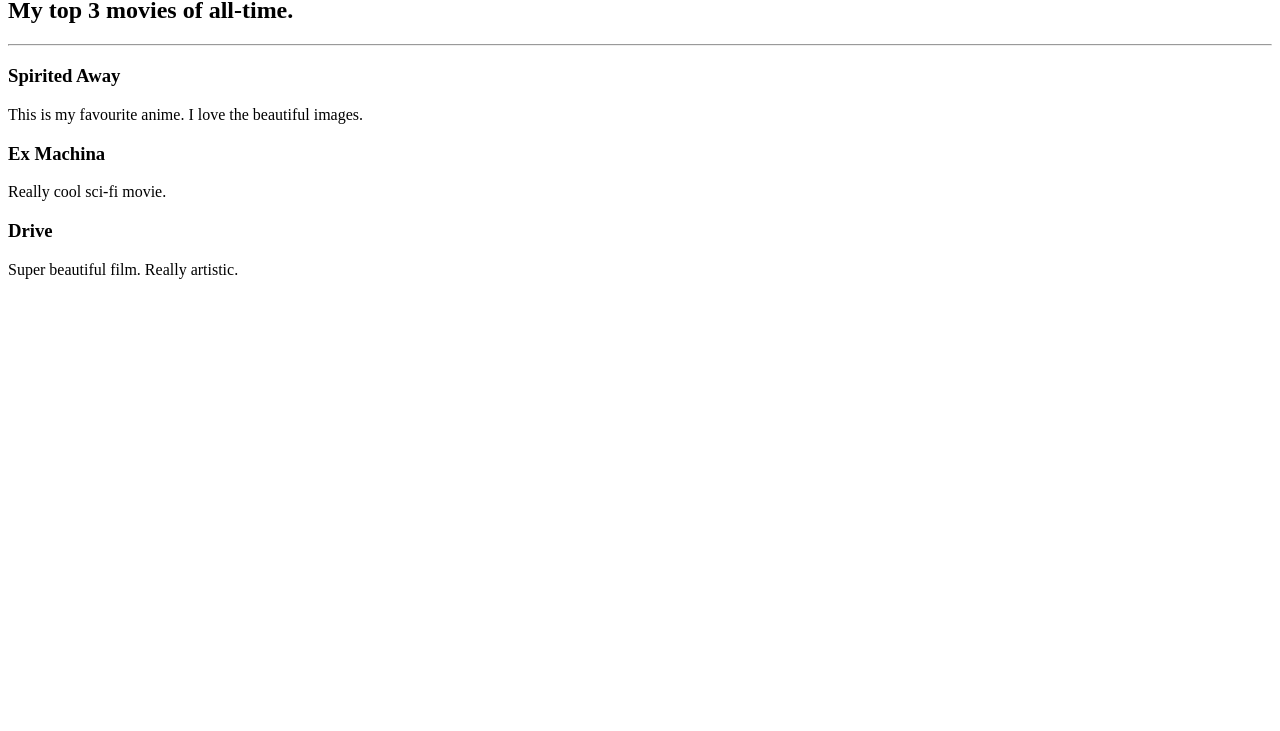
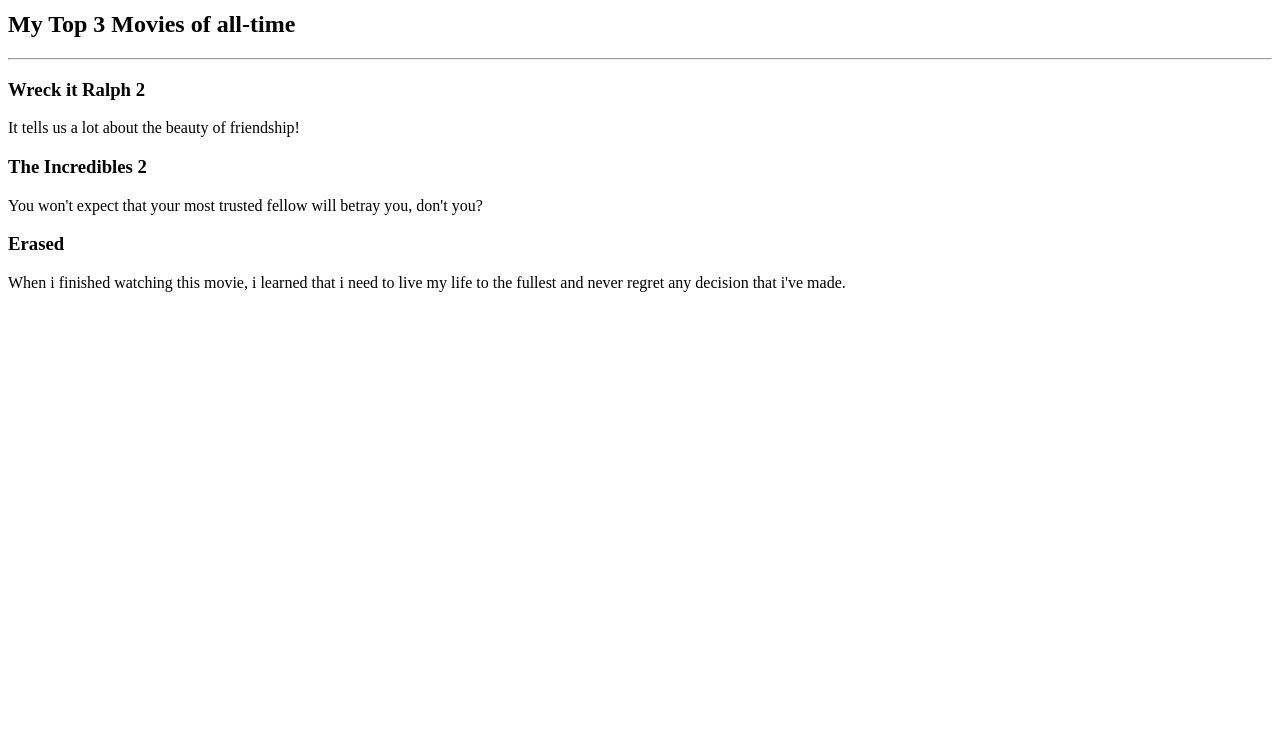
Before and after one commit to allangazali2804/appBreweryWebDevelopmentBootcamp, a plain HTML site: page public/movie-ranking.html in a window 1280 px wide. Shown: the part 69-800 px from the top of the page. Drawn offline with Linux system fonts and the light colour scheme.

Commit message:
Update movie-ranking.html

```diff
--- a/public/movie-ranking.html
+++ b/public/movie-ranking.html
@@ -1,9 +1,23 @@
-<h1>The Best Movies According to Angela</h1>
-<h2>My top 3 movies of all-time.</h2>
-<hr />
-<h3>Spirited Away</h3>
-<p>This is my favourite anime. I love the beautiful images.</p>
-<h3>Ex Machina</h3>
-<p>Really cool sci-fi movie.</p>
-<h3>Drive</h3>
-<p>Super beautiful film. Really artistic.</p>
+<!-- Write your code below -->
+<!DOCTYPE html>
+<html lang="en">
+<head>
+    <meta charset="UTF-8">
+    <meta http-equiv="X-UA-Compatible" content="IE=edge">
+    <meta name="viewport" content="width=device-width, initial-scale=1.0">
+    <title>Document</title>
+</head>
+<body>
+<h1>Allan Gazali Recommendation's Movie</h1>
+<h2>My Top 3 Movies of all-time</h2>
+<hr>
+<h3>Wreck it Ralph 2</h3>
+    <p>It tells us a lot about the beauty of friendship!</p>
+<h3>The Incredibles 2</h3>
+    <p>You won't expect that your most trusted fellow will betray you, don't you?</p>
+<h3>Erased</h3>
+    <p>When i finished watching this movie, i learned that i need to live my life to the fullest and never regret
+any decision that i've made.</p>
+
+</body>
+</html>
```
